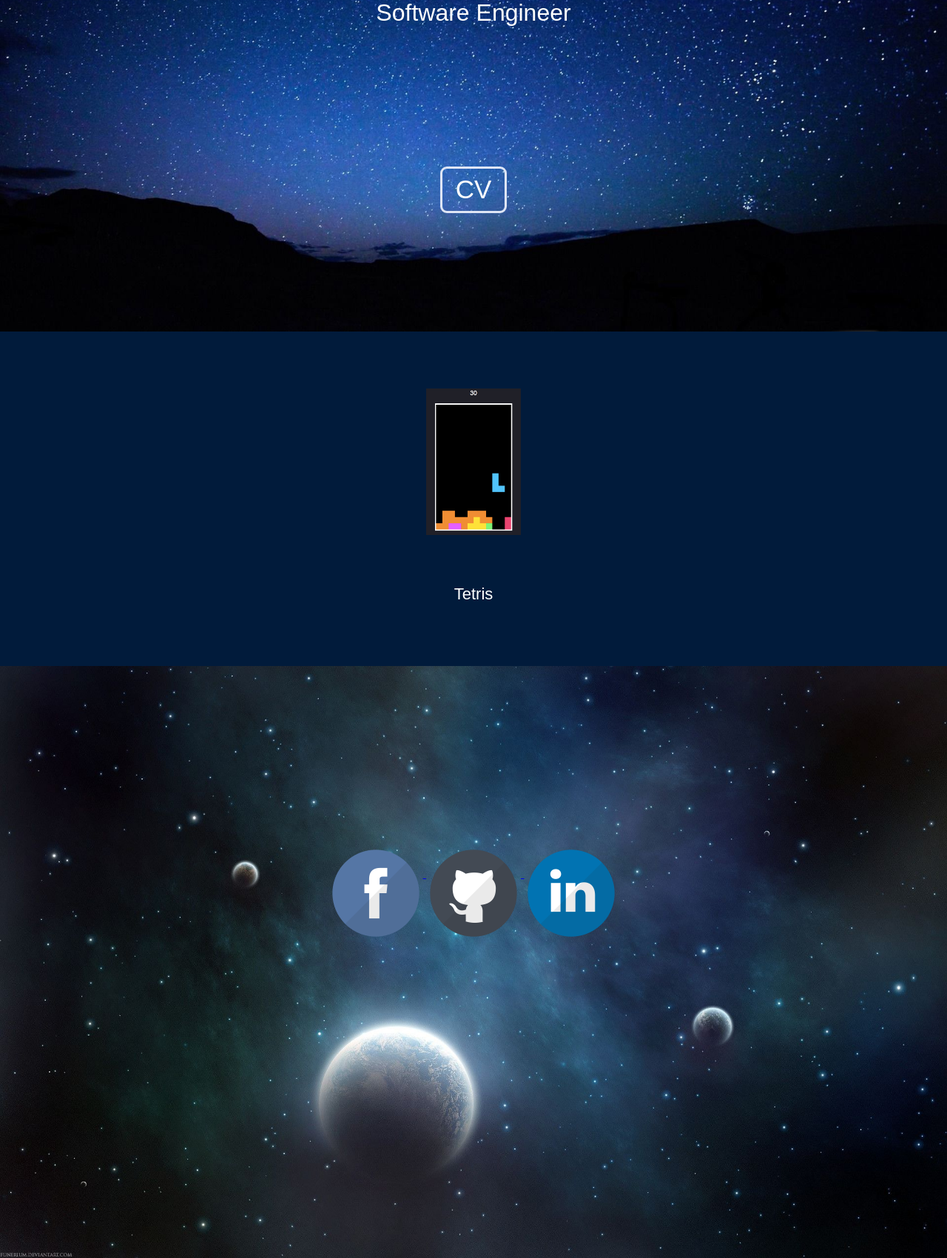
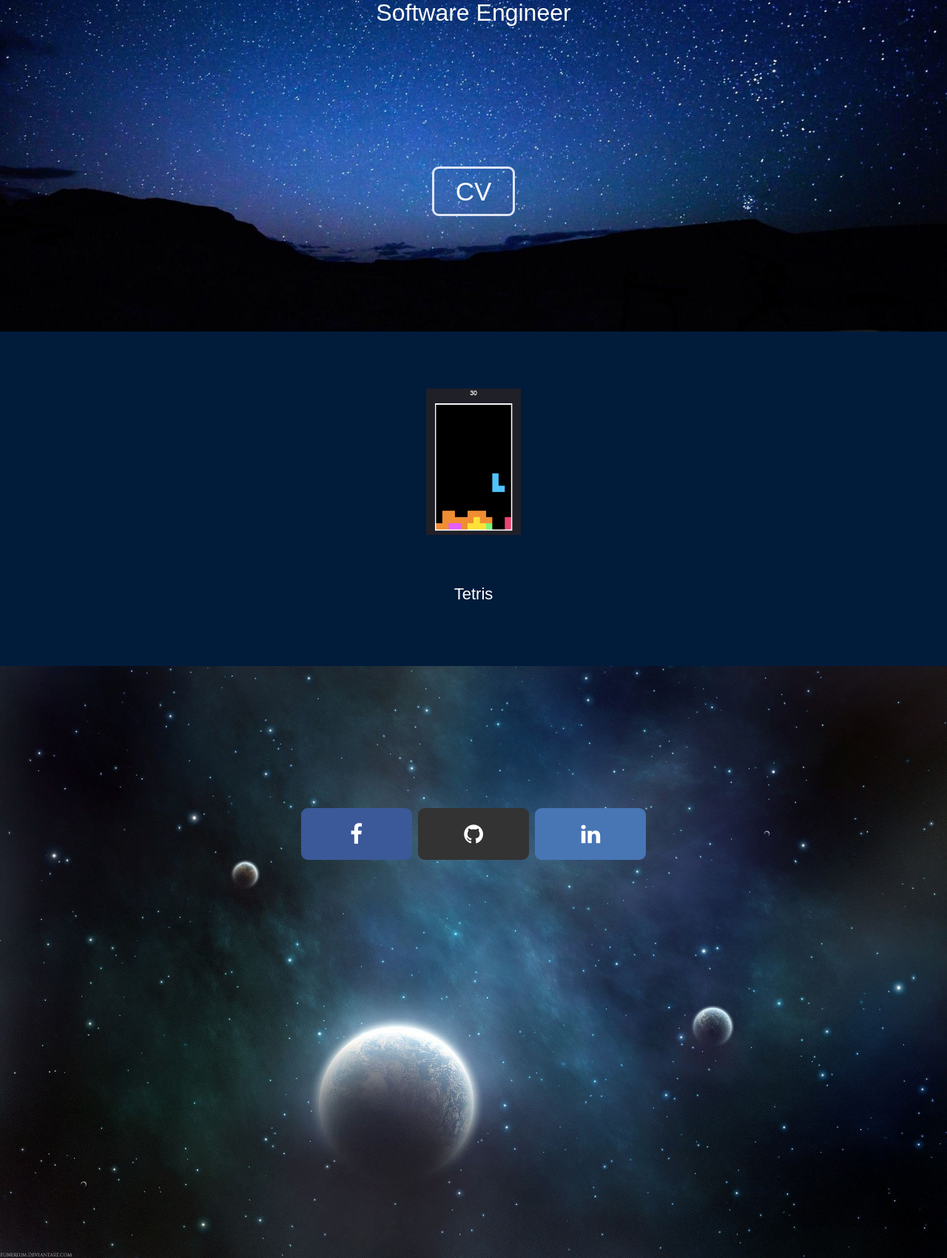
Before and after one commit to matthewsmkim1/matthewsmkim1.github.io, a PHP site: page / in a window 1280 px wide. Shown: the part 352-2052 px from the top of the page at 74% size. Run offline with PHP 8.4, Linux system fonts and the light colour scheme; some libraries are stand-ins or nearby versions.

Commit message:
added different social media buttons and changed px to em for cv button

```diff
--- a/css/main.css
+++ b/css/main.css
@@ -17,7 +17,8 @@ textarea {
 
 .button {
    border-radius: 9px;
-   width: 7%;
+   /*width: 90px;*/
+   width: 7em;
    font-family: 'Oswald', sans-serif;
    color: white;
    background-color: Transparent;
@@ -47,16 +48,39 @@ textarea {
 }
 
 .button:hover span {
-
    padding-right: 25px;
 }
 
 .button:hover span:after {
-
    opacity: 1;
    right: 0;
 }
 
+.fa {
+   padding: 20px;
+   width: 110px;
+   text-align: center;
+   text-decoration: none;
+   border-radius: 9px;
+
+
+}
+.fa:hover {
+   opacity: 0.85;
+}
+
+.fa-facebook {
+   background: #3B5998;
+   color: white;
+}
+.fa-github {
+   background: #333333;
+   color: white;
+}
+.fa-linkedin {
+   background: #4875B4;
+   color: white;
+}
 
 
 
@@ -89,6 +113,7 @@ textarea {
 #sc {
    text-align: center;
    padding-top: 15%;
+   font-size: 30px;
 }
 
 .parent {
--- a/css/style_tut.css
+++ b/css/style_tut.css
@@ -21,22 +21,6 @@
    width: 60%;
    margin: 5%;
    float: right;
-}
-.btn {
-   border-radius: 9px;
-   font-family: 'Oswald', sans-serif;
-   color: #DEE5F5;
-   font-size: 185%;
-   border: solid #DEE5F5 3px;
-   text-decoration: none;
-   padding: 14px 24px;
-}
-.btn:hover {
-   font-family: 'Oswald', sans-serif;
-
-   color: white;
-   border: solid white 3px;
-   font-weight:400;
 }
 
 .content p {
--- a/index.html
+++ b/index.html
@@ -20,6 +20,11 @@
    <link rel="shortcut icon" href="pics/favicon.ico" type="image/x-icon">
    <link rel="icon" href="pics/favicon.ico" type="image/x-icon">
 
+
+
+
+
+   <link rel="stylesheet" href="https://cdnjs.cloudflare.com/ajax/libs/font-awesome/4.7.0/css/font-awesome.min.css">
 
    </head>
    <body>
@@ -67,11 +72,6 @@
 
    			    	<div class="hsContainer">
    				    	<div id="proj">
-                        <!--
-                        <a href = "../../Documents/toDoListApp/indexApp.html">
-                           <img src = "pics/todolistpic.png" class="todo"/>
-
-                        </a>-->
                         <a href = "TetrisApp/indexTetris.html">
                            <img src = "pics/tetris.png" class="todo"/>
                         </a>
@@ -252,12 +252,11 @@
          <section id="slide-3" class="homeSlide">
             <div class = "bcg">
 
-               <div id = "sc">
-                  <a href = "https://www.facebook.com/profile.php?id=100011417904291"> <img src = "pics/scpics/facebook.png" class = "gamePics"/> </a>
-                  <a href = "https://github.com/matthewsmkim1">   <img src = "pics/scpics/github.png" class = "gamePics"/> </a>
-                  <a href = "https://www.linkedin.com/in/matthew-kim-941170142"><img src = "pics/scpics/linkedin.png" class = "gamePics"/> </a>
+               <div id="sc">
+                  <a href="https://www.facebook.com/profile.php?id=100011417904291" class="fa fa-facebook"></a>
+                  <a href="#" class="fa fa-github"></a>
+                  <a href="#" class="fa fa-linkedin"></a>
                </div>
-
             </div>
 
          </section>
```
Also changed, not shown: pics/scpics/facebook.png (deleted), pics/scpics/github.png (deleted), pics/scpics/linkedin.png (deleted). Lines whose indentation alone changed are shown as unchanged.
